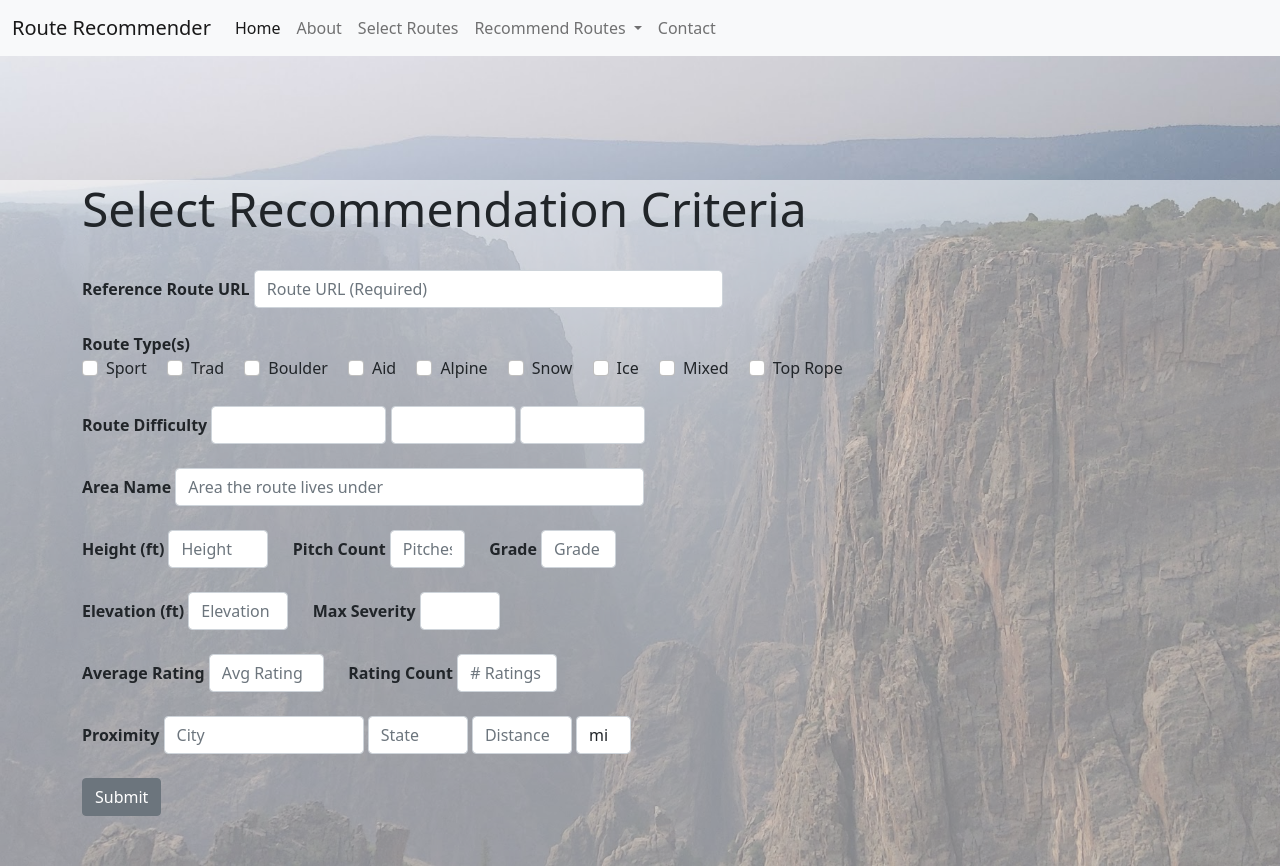
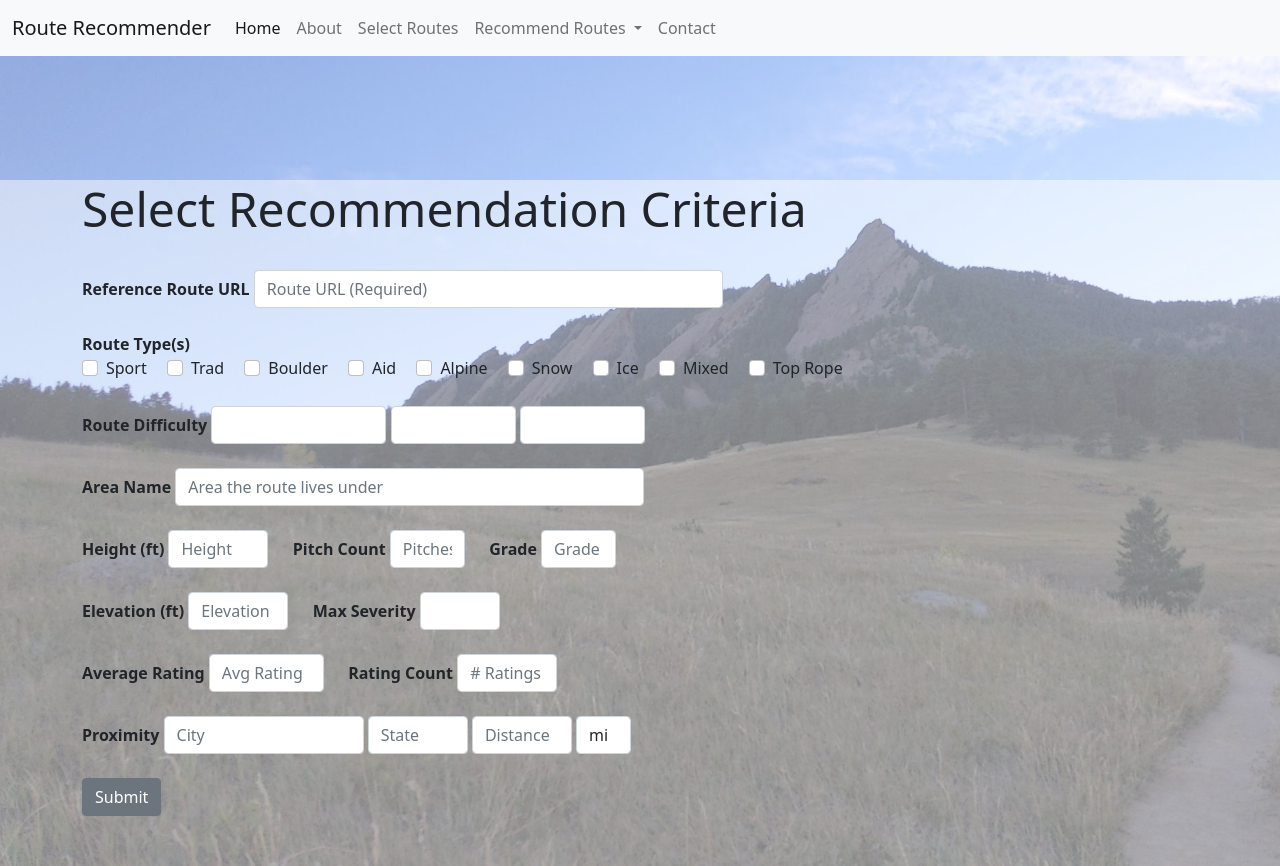
Before and after one commit to zsnyder21/RockRouteRecommender, a Flask app: page /item-similarity in a window 1280 px wide. Run offline with Flask 2, Linux system fonts and the light colour scheme; data that the repository does not hold is empty; parts of the project's set-up code (start-up, migrations or seed data) failed here and were passed over; some libraries are stand-ins or nearby versions.

Commit message:
Minor updates to app

```diff
--- a/app/templates/item-similar-routes.html
+++ b/app/templates/item-similar-routes.html
@@ -7,7 +7,7 @@
 
 <style>
    body{
-     background-image:url('../static/img/Black-Canyon.jpg');
+     background-image:url('../static/img/Flatirons.jpg');
      width:100%;
 
     background-size: cover;
--- a/app/templates/item-similarity.html
+++ b/app/templates/item-similarity.html
@@ -6,7 +6,7 @@
 
 <style>
    body{
-     background-image:url('../static/img/Black-Canyon.jpg');
+     background-image:url('../static/img/Flatirons.jpg');
      width:100%;
 
     background-size: cover;
--- a/app/templates/user-similarity.html
+++ b/app/templates/user-similarity.html
@@ -56,7 +56,7 @@
           </label>
 
           <input type="text" class="form-control" id="UserId" aria-describedby="textHelp"
-          placeholder="Your MountainProject UserId" pattern="[0-9]+" name="UserId" style="width: 469px; display: inline-block;">
+          placeholder="Your MountainProject UserId (Required)" pattern="[0-9]+" name="UserId" style="width: 469px; display: inline-block;">
         </div>
 
         <br/>
```
Also changed, not shown: app/static/img/Flatirons.jpg (added).
